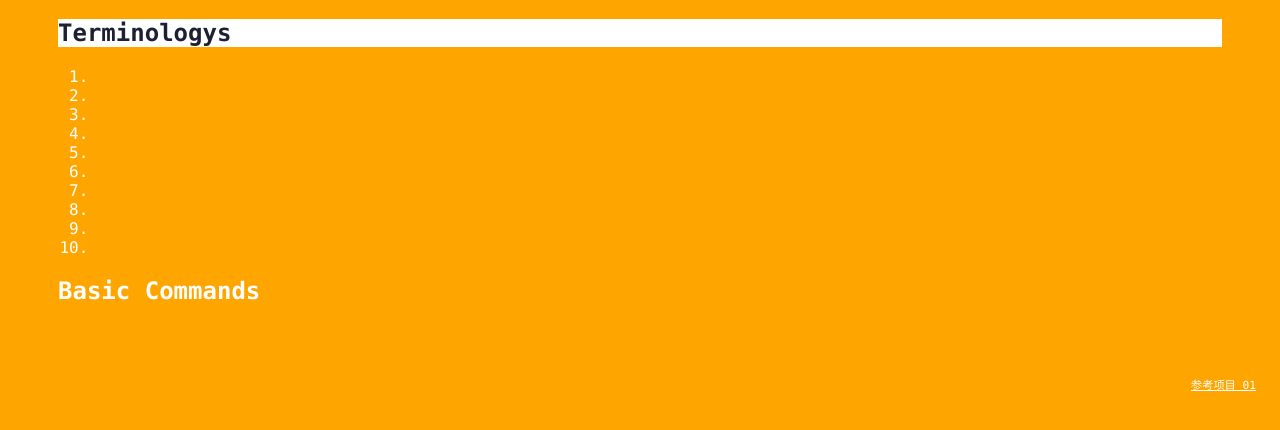
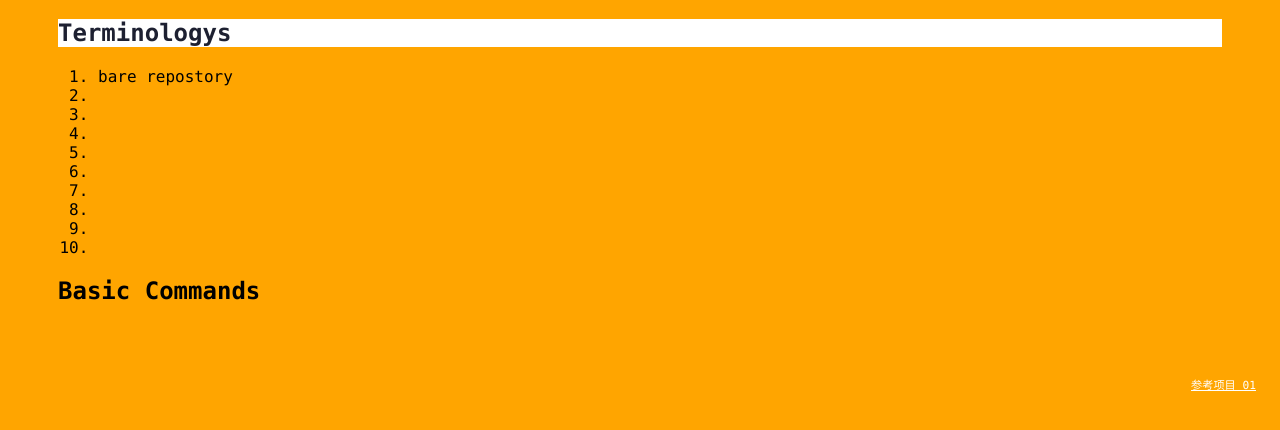
Before and after one commit to sunxingzi/git_learning, a plain HTML site: page index.html in a window 1280 px wide. Both pictures are taken after a click on the element "Terminologys". Shown: the part 226-656 px from the top of the page. Drawn offline with Linux system fonts and the light colour scheme.

Commit message:
Modify file index readme style

```diff
--- a/index.html
+++ b/index.html
@@ -14,6 +14,7 @@
         <div class="accordion"><h1>Terminologys</h1></div>
             <div class="panel">
                 <ol>
+                    <li>bare repostory</li>
                     <li></li>
                     <li></li>
                     <li></li>
@@ -23,8 +24,7 @@
                     <li></li>
                     <li></li>
                     <li></li>
-                    <li></li>
-                </ol>
+		 </ol>
             </div>
         <div class="accordion"><h1>Basic Commands</h1></div>
             <div class="panel">
--- a/styles/style.css
+++ b/styles/style.css
@@ -1,7 +1,7 @@
 body{
   background-color: orange;
   font-family: 'Monaco', sans-serif;
-  color: white;
+  color: black;
 }
 
 body a{
```
Also changed, not shown: 1 other file.
